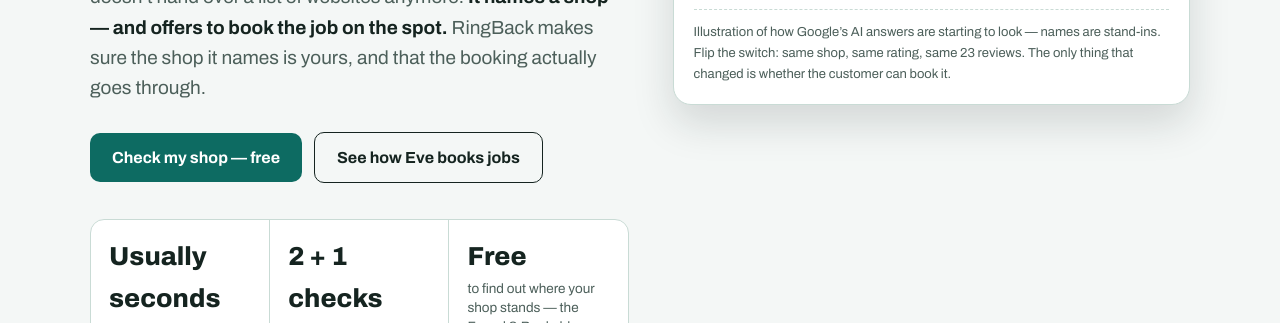
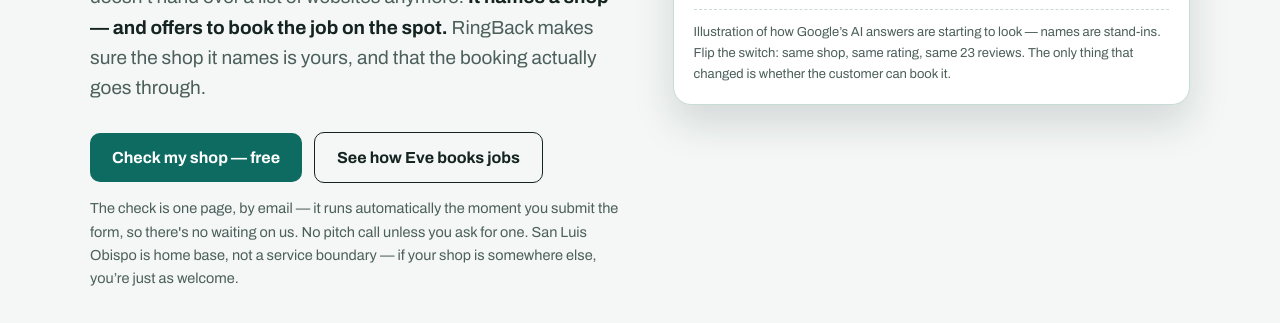
Before and after one commit to sanacalligurl247-bit/sanacalligurl247-bit.github.io, a plain HTML site: page index.html in a window 1280 px wide. Shown: the part 574-897 px from the top of the page. Drawn offline with Linux system fonts and the light colour scheme.

Commit message:
Fix cta-note tag in index.html: restore closing bracket and remove extra period

```diff
--- a/index.html
+++ b/index.html
@@ -439,7 +439,7 @@
               <a class="btn" href="https://tally.so/r/BEaDAK" target="_blank" rel="noopener">Check my shop — free</a>
               <a class="btn ghost" href="#eve">See how Eve books jobs</a>
             </div>
-            <p class="cta-note" style="margin-top:14px"The check is one page, by email — it runs automatically the moment you submit the form, so there's no waiting on us.. No pitch call unless you ask for one. San Luis Obispo is home base, not a service boundary — if your shop is somewhere else, you&rsquo;re just as welcome.</p>
+            <p class="cta-note" style="margin-top:14px">The check is one page, by email — it runs automatically the moment you submit the form, so there's no waiting on us. No pitch call unless you ask for one. San Luis Obispo is home base, not a service boundary — if your shop is somewhere else, you&rsquo;re just as welcome.</p>
             <div class="hero-stats">
               <div>
                 <span class="num">Usually seconds</span>
```
